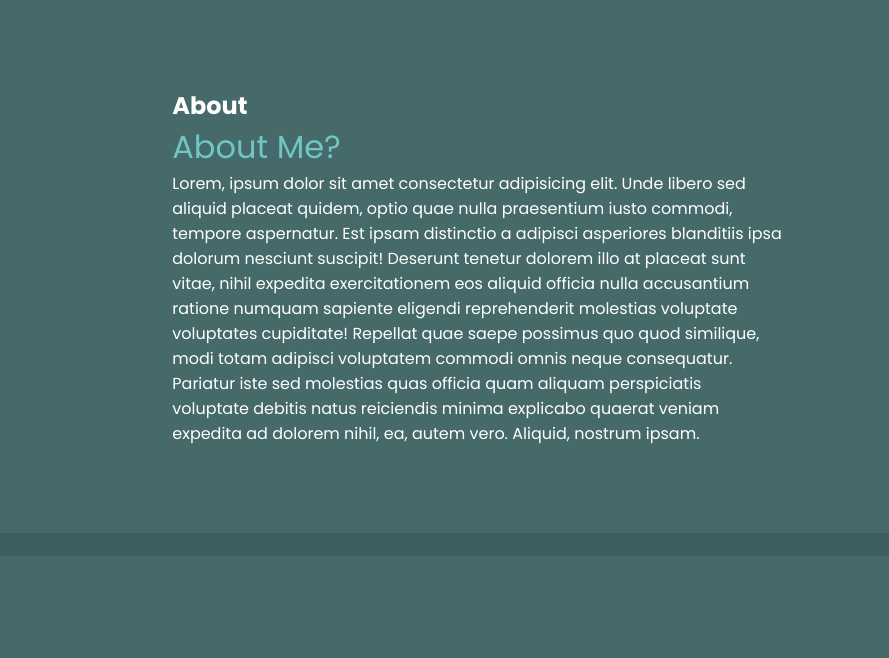
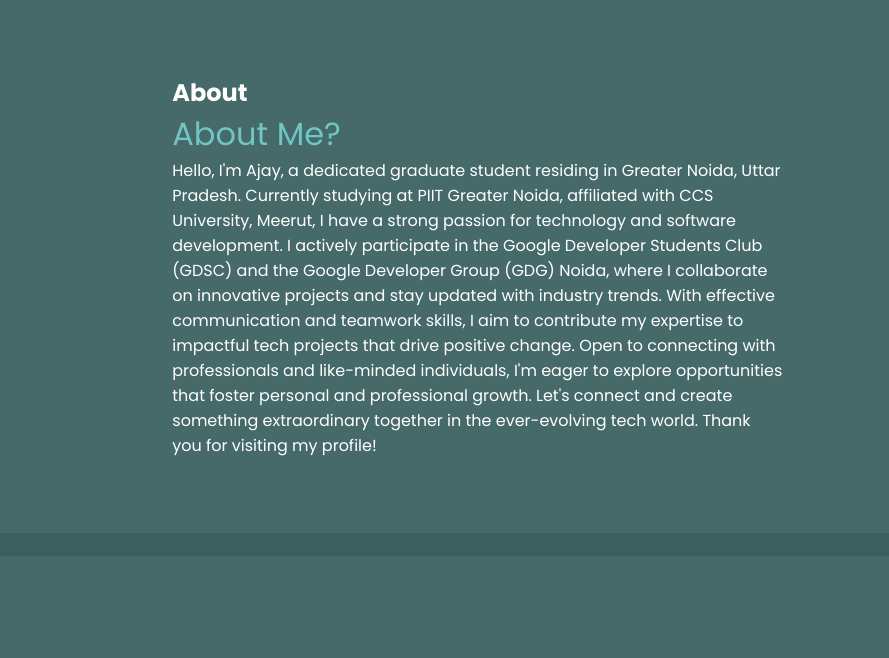
Before and after one commit to A-JA-Y/AjayKumar, a plain HTML site: page index.html in a window 1280 px wide. Shown: the part 728-1386 px from the top of the page, 391-1280 px from the left. Drawn offline with nearby package versions, Linux system fonts and the light colour scheme.

Commit message:
Update index.html

```diff
--- a/index.html
+++ b/index.html
@@ -282,18 +282,11 @@
           <h1>About</h1>
           <span class="text-grey">About Me?</span>
           <p>
-            Lorem, ipsum dolor sit amet consectetur adipisicing elit. Unde
-            libero sed aliquid placeat quidem, optio quae nulla praesentium
-            iusto commodi, tempore aspernatur. Est ipsam distinctio a adipisci
-            asperiores blanditiis ipsa dolorum nesciunt suscipit! Deserunt
-            tenetur dolorem illo at placeat sunt vitae, nihil expedita
-            exercitationem eos aliquid officia nulla accusantium ratione numquam
-            sapiente eligendi reprehenderit molestias voluptate voluptates
-            cupiditate! Repellat quae saepe possimus quo quod similique, modi
-            totam adipisci voluptatem commodi omnis neque consequatur. Pariatur
-            iste sed molestias quas officia quam aliquam perspiciatis voluptate
-            debitis natus reiciendis minima explicabo quaerat veniam expedita ad
-            dolorem nihil, ea, autem vero. Aliquid, nostrum ipsam.
+           Hello, I'm Ajay, a dedicated graduate student residing in Greater Noida, Uttar Pradesh. Currently studying at PIIT Greater Noida, affiliated with CCS University, Meerut, I have a strong passion for technology and software development.
+
+I actively participate in the Google Developer Students Club (GDSC) and the Google Developer Group (GDG) Noida, where I collaborate on innovative projects and stay updated with industry trends. With effective communication and teamwork skills, I aim to contribute my expertise to impactful tech projects that drive positive change.
+
+Open to connecting with professionals and like-minded individuals, I'm eager to explore opportunities that foster personal and professional growth. Let's connect and create something extraordinary together in the ever-evolving tech world. Thank you for visiting my profile!
           </p>
         </div>
       </section>
```
